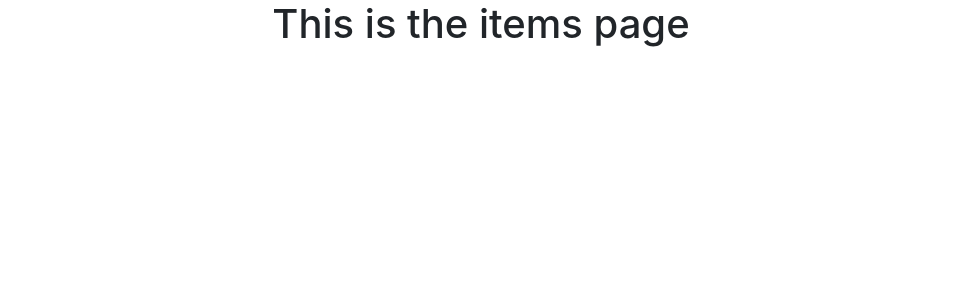
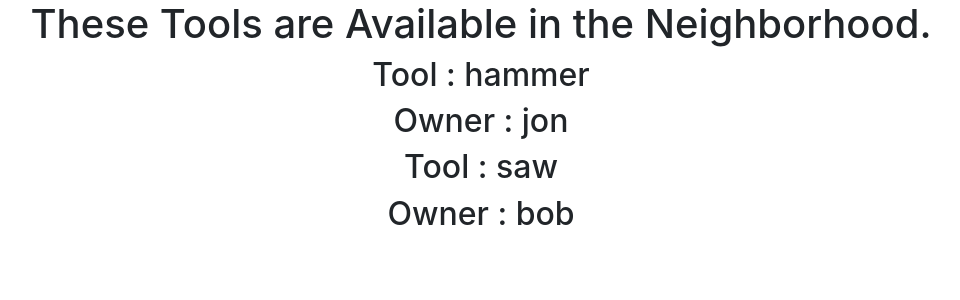
Before and after one commit to zforre/7.4-hey-neighbor, a Django app: page /myitems/ in a window 1280 px wide. Shown: the part 74-374 px from the top of the page, without its empty margins (159-1119 px from the left). Run offline with Django 3.2, Linux system fonts and the light colour scheme; data comes from the database, SQL or seed files in the repository; both versions use the stored data as it was after the commit; some libraries are stand-ins or nearby versions.

Commit message:
clears many errors

```diff
--- a/conf/settings.py
+++ b/conf/settings.py
@@ -127,3 +127,6 @@ USE_TZ = True
 STATIC_URL = '/static/'
 STATIC_ROOT = os.path.join(BASE_DIR, 'staticfiles')
 STATICFILES_STORAGE = 'whitenoise.storage.CompressedManifestStaticFilesStorage'
+
+LOGIN_REDIRECT_URL = '/'
+LOGOUT_REDIRECT_URL = '/accounts/login'
--- a/tools/models.py
+++ b/tools/models.py
@@ -3,8 +3,7 @@ from django.db import models
 # Create your models here.
 class Tool(models.Model):
     name = models.CharField(max_length=50)
-
-    owner = models.CharField(max_length=50)
+    owner = models.CharField(max_length=50, null=True)
 
     def __str__(self):
         return self.name
--- a/tools/templates/tools/header.html
+++ b/tools/templates/tools/header.html
@@ -5,9 +5,9 @@
         <h3><li class="mt-3 mr-3"><a href="{% url 'tools:userlist' %}">User List</a></li></h3>
 
 
-        {% if request.user.is_superuser %}
-            <h3><li class="mt-3" mr-3"><a >Add Tools</a></li></h3>
-        {% endif %}
+        <!-- {% if request.user.is_superuser %}
+            <h3><li class="mt-3 mr-3"><a >Add Tools</a></li></h3>
+        {% endif %} -->
 
         {% if request.user.is_authenticated %}
         <h3><li class="mt-3"><a href="{% url 'logout' %}">Logout</a></li></h3>
--- a/tools/templates/tools/myitems.html
+++ b/tools/templates/tools/myitems.html
@@ -2,6 +2,15 @@
 
 {% block content %}
 
-<h1>This is the items page</h1>
+<h1>These Tools are Available in the Neighborhood.</h1>
+
+{% for tool in object_list %}
+
+        <h2>Tool : {{tool.name}}</h2>
+        <h2>Owner : {{tool.owner}}</h2>
+
+
+
+{% endfor %}
 
 {% endblock content %}
--- a/tools/templates/tools/userlist.html
+++ b/tools/templates/tools/userlist.html
@@ -4,4 +4,9 @@
 
 <h1>This is the user page</h1>
 
+{% for tool in object_list %}
+
+<h2>{{tool.owner}}</h2>
+
+{% endfor %}
 {% endblock content %}
--- a/tools/urls.py
+++ b/tools/urls.py
@@ -5,7 +5,7 @@ from . import views
 app_name= 'tools'
 
 urlpatterns = [
-    path('', views.IndexView.as_view(), name='index'),
-    path('myitems/', views.ItemView.as_view(), name='myitems'),
-    path('userlist/', views.UserView.as_view(), name='userlist')
+    path('myitems/', views.ListView.as_view(), name='myitems'),
+    path('userlist/', views.UserView.as_view(), name='userlist'),
+    path('', views.IndexView.as_view(), name='index')
 ]
--- a/tools/views.py
+++ b/tools/views.py
@@ -1,16 +1,23 @@
 from django.shortcuts import render
 from django.views import generic
 from .models import Tool
+from django.urls import reverse
+from django.urls import reverse_lazy
 
 # Create your views here.
 class IndexView(generic.TemplateView):
     template_name = 'tools/index.html'
     model = Tool
 
-class ItemView(generic.ListView):
+    # def get_queryset(self):
+    #     if 'selection' in self.kwargs:
+    #         return Tool.objects.filter(available=self.kwargs['selection'].upper())
+    #     return Tool.objects.all()
+
+class ListView(generic.ListView):
     template_name = 'tools/myitems.html'
     model = Tool
 
-class UserView(generic.TemplateView):
+class UserView(generic.ListView):
     template_name = 'tools/userlist.html'
     model = Tool
```
Also changed, not shown: tools/templates/tools/index.html (+6 -5 lines), db.sqlite3, tools/migrations/0004_tool_owner.py (added).
